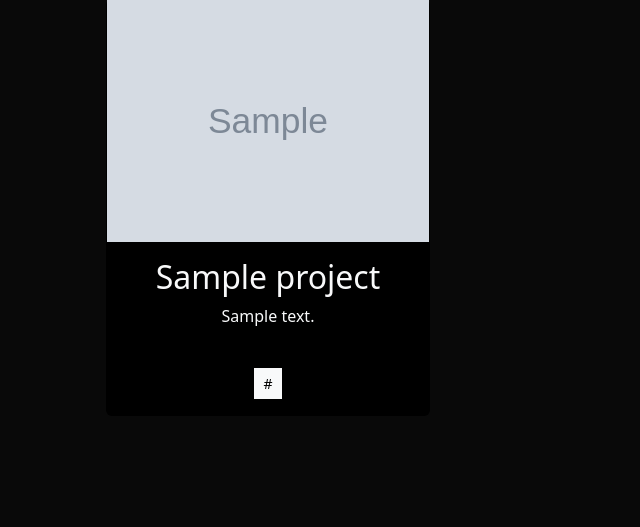
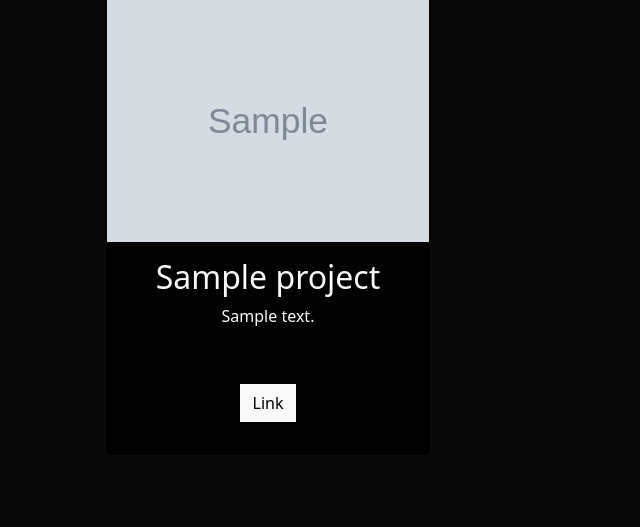
Before and after one commit to Jordan2403/DJANGO, a Django app: page / in a window 1280 px wide. Shown: the part 620-1147 px from the top of the page, without its empty margins (0-640 px from the left). Before the commit the page ends 1019 px from the top, so only its background shows below. Run offline with Django 4.2, Linux system fonts and the light colour scheme; tables that the repository leaves empty hold one stand-in row (values such as "Sample post"); grey boxes marked "Sample" are stand-in pictures.

Commit message:
first commit

```diff
--- a/portfolio/templates/home.html
+++ b/portfolio/templates/home.html
@@ -36,7 +36,7 @@
         <p class="text-light">{{project.description}}</p>
                 <br>
             {%if project.url%}
-            <a href="{{project.url}}" class="btn btn-light rounded-0 btn-sm" target="_black">{{project.url}}</a>
+            <a href="{{project.url}}" class="btn btn-light rounded-0 my-3" target="_black">Link</a>
             {%endif%}
                 </div>
             </div>
```
